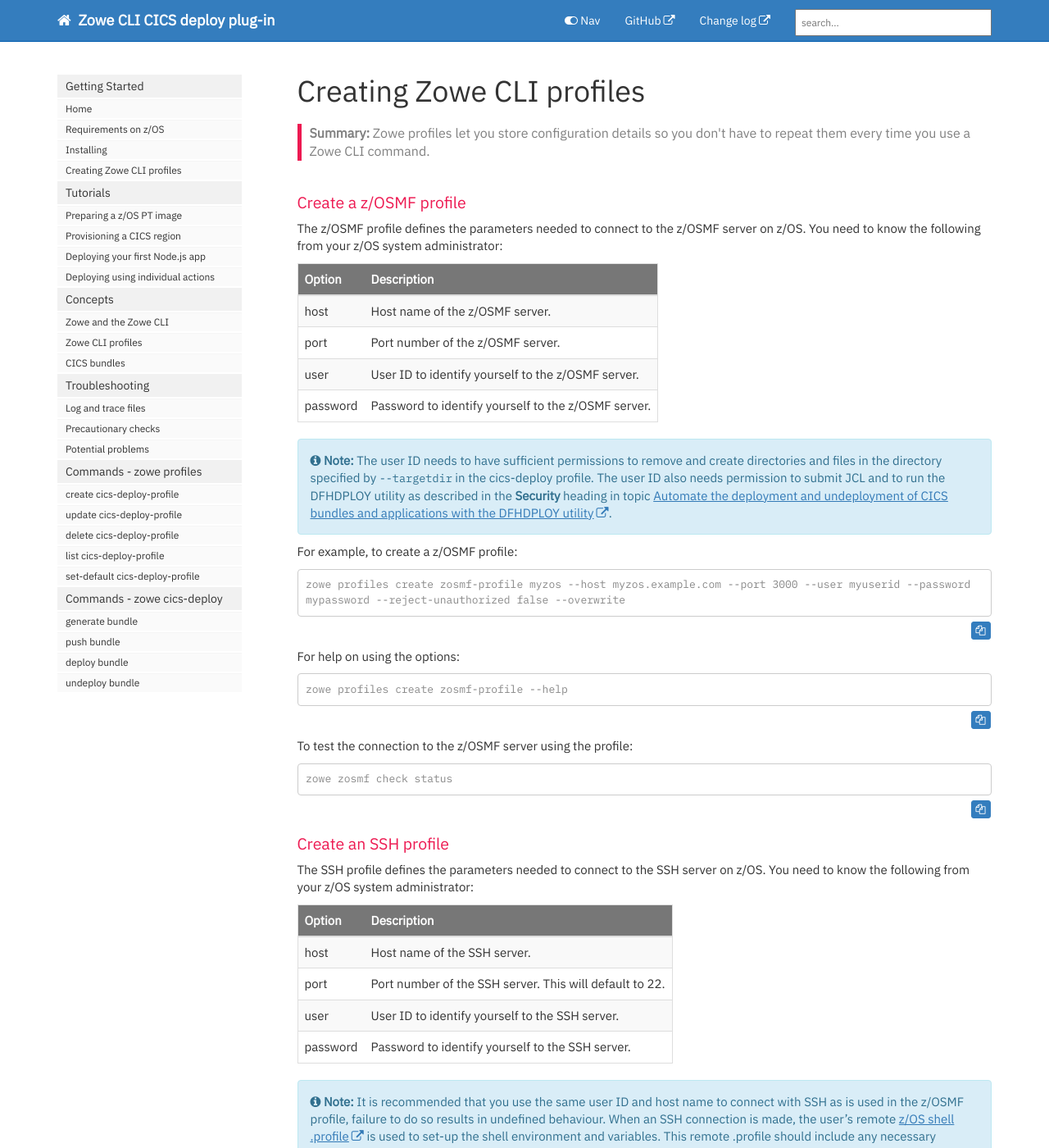
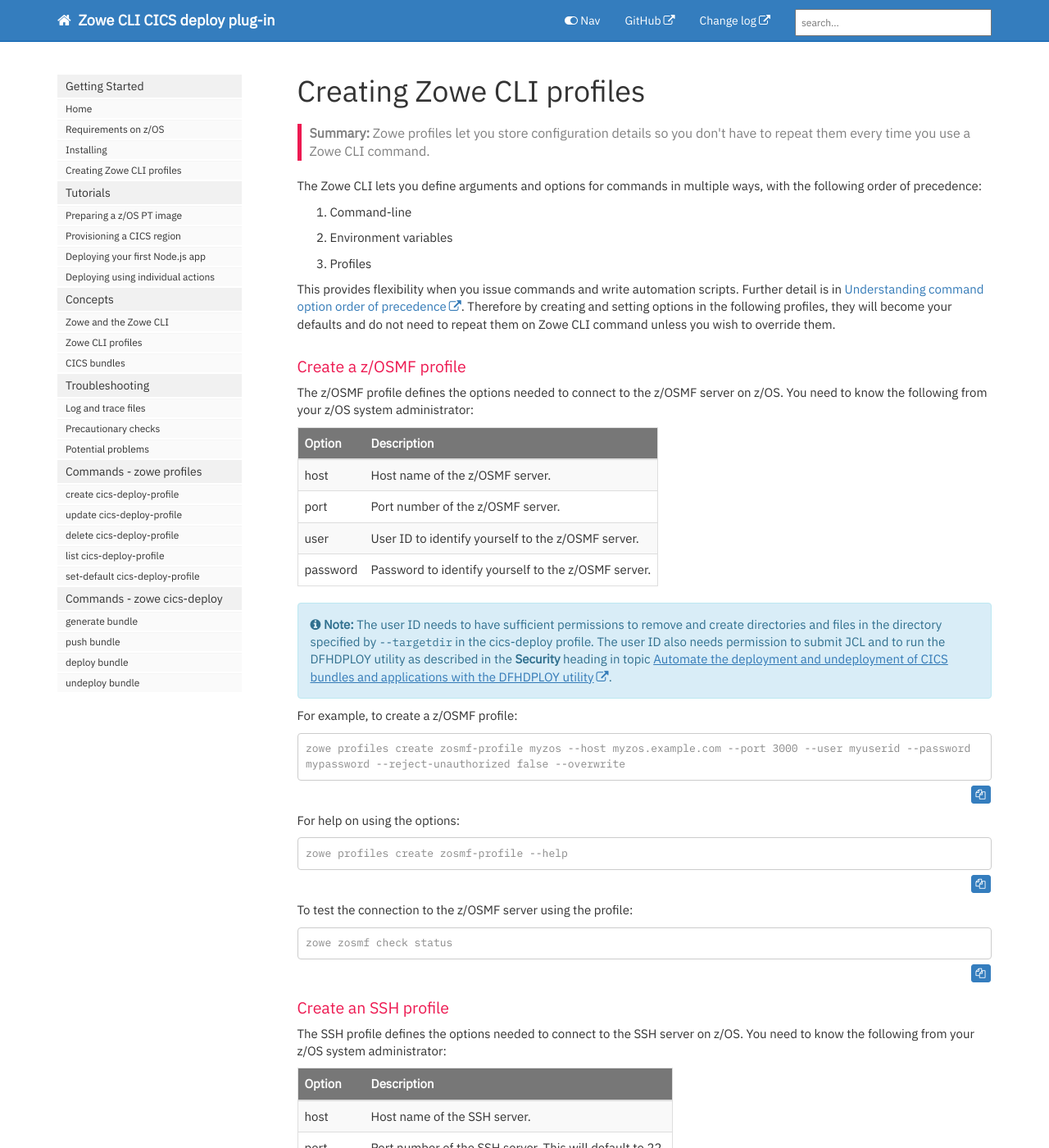
Before and after one commit to IBM/zowe-cli-cics-deploy-plugin, a Jekyll site: the page built from docs/pages/cdp/cdp-Creating-Zowe-CLI-profiles.md, in a window 1280 px wide and 1400 px high. Shown: the whole window at 82% size. Built offline with Jekyll 4.4.1, drawn with Linux system fonts in a browser that asks for light colours; nearby versions of some CDN libraries; comment, search, counter and statistics services are not loaded.

Commit message:
Add info about the profiles being optional
Signed-off-by: Mark Cocker <mark_cocker@uk.ibm.com>

```diff
--- a/docs/pages/cdp/cdp-Creating-Zowe-CLI-profiles.md
+++ b/docs/pages/cdp/cdp-Creating-Zowe-CLI-profiles.md
@@ -8,9 +8,17 @@ permalink: cdp-Creating-Zowe-CLI-profiles.html
 folder: cdp
 ---
 
+The Zowe CLI lets you define arguments and options for commands in multiple ways, with the following order of precedence:
+
+1. Command-line
+2. Environment variables
+3. Profiles
+
+This provides flexibility when you issue commands and write automation scripts. Further detail is in [Understanding command option order of precedence](https://zowe.github.io/docs-site/latest/user-guide/cli-configuringcli.html#understanding-command-option-order-of-precedence). Therefore by creating and setting options in the following profiles, they will become your defaults and do not need to repeat them on Zowe CLI command unless you wish to override them.
+
 ### Create a z/OSMF profile
 
-The z/OSMF profile defines the parameters needed to connect to the z/OSMF server on z/OS. You need to know the following from your z/OS system administrator:
+The z/OSMF profile defines the options needed to connect to the z/OSMF server on z/OS. You need to know the following from your z/OS system administrator:
 
 | Option | Description |
 | --- | --- |
@@ -41,7 +49,7 @@ zowe zosmf check status
 
 ### Create an SSH profile
 
-The SSH profile defines the parameters needed to connect to the SSH server on z/OS. You need to know the following from your z/OS system administrator:
+The SSH profile defines the options needed to connect to the SSH server on z/OS. You need to know the following from your z/OS system administrator:
 
 | Option | Description |
 | --- | --- |
```
Also changed, not shown: docs/pages/cdp/cdp-Provisioning-a-CICS-region.md (+1 -1 lines).
